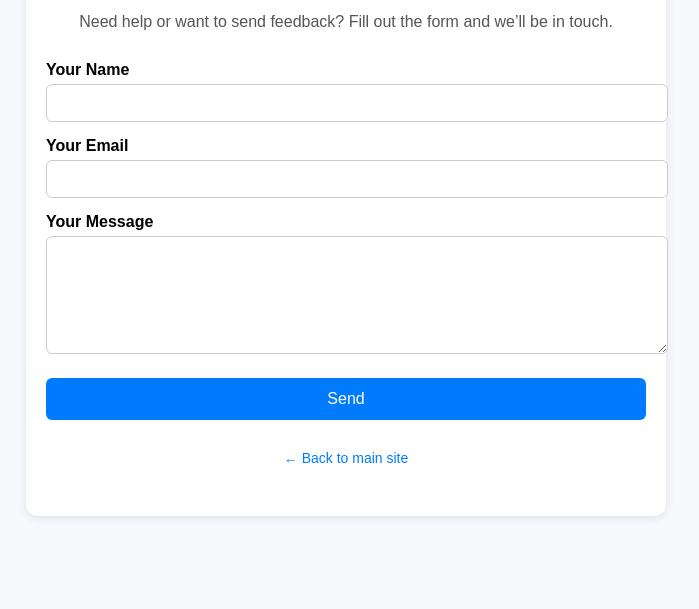
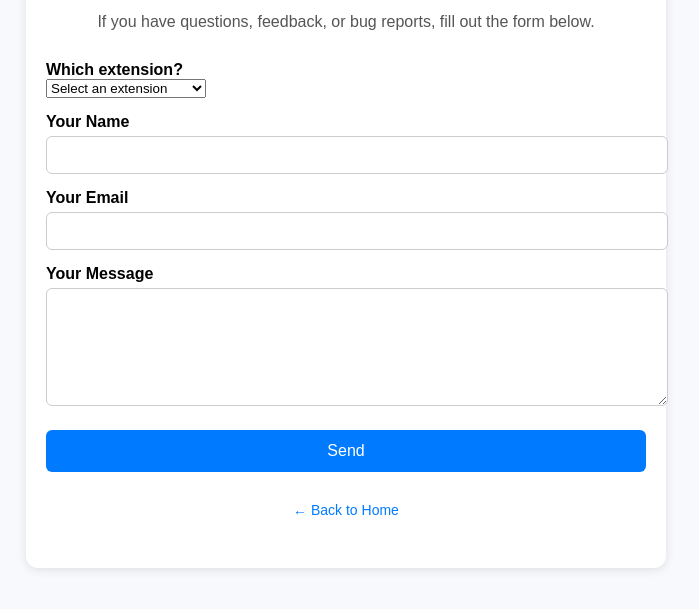
Before and after one commit to mertekca/chromewebstore.mertek.ca, a plain HTML site: page support/index.html in a window 1280 px wide. Shown: the part 121-730 px from the top of the page, without its empty margins (294-993 px from the left). Drawn offline with Linux system fonts and the light colour scheme.

Commit message:
Update index.html

```diff
--- a/support/index.html
+++ b/support/index.html
@@ -3,27 +3,35 @@
 <head>
   <meta charset="UTF-8" />
   <meta name="viewport" content="width=device-width, initial-scale=1.0"/>
-  <title>Support</title>
+  <title>Extension Support</title>
   <link rel="stylesheet" href="style.css"/>
 </head>
 <body>
   <main>
     <h1>Extension Support</h1>
-    <p>Need help or want to send feedback? Fill out the form and we’ll be in touch.</p>
-    <form action="mailto:tamtube741@gmail.com" method="POST" enctype="text/plain">
+    <p>If you have questions, feedback, or bug reports, fill out the form below.</p>
+
+    <form action="https://formspree.io/f/your-form-id" method="POST">
+      <label for="extension">Which extension?</label>
+      <select id="extension" name="Extension" required>
+        <option value="">Select an extension</option>
+        <option value="Video Speed Controller">Video Speed Controller</option>
+      </select>
+
       <label for="name">Your Name</label>
-      <input type="text" id="name" name="name" required />
+      <input type="text" id="name" name="Name" required />
 
       <label for="email">Your Email</label>
-      <input type="email" id="email" name="email" required />
+      <input type="email" id="email" name="Email" required />
 
       <label for="message">Your Message</label>
-      <textarea id="message" name="message" rows="6" required></textarea>
+      <textarea id="message" name="Message" rows="6" required></textarea>
 
       <button type="submit">Send</button>
     </form>
+
     <div class="footer">
-      <p><a href="index.html">← Back to main site</a></p>
+      <p><a href="index.html">← Back to Home</a></p>
     </div>
   </main>
 </body>
```
